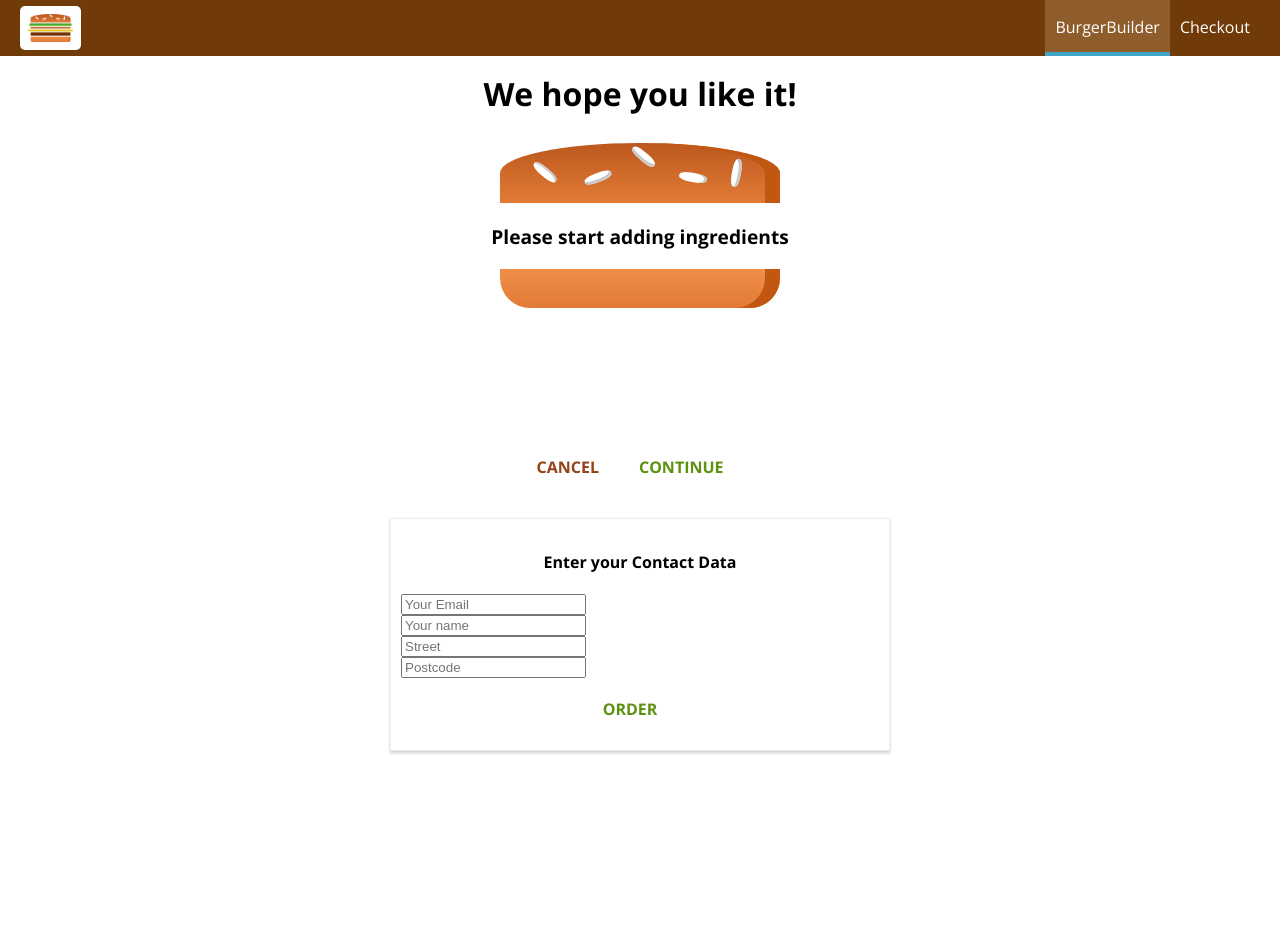
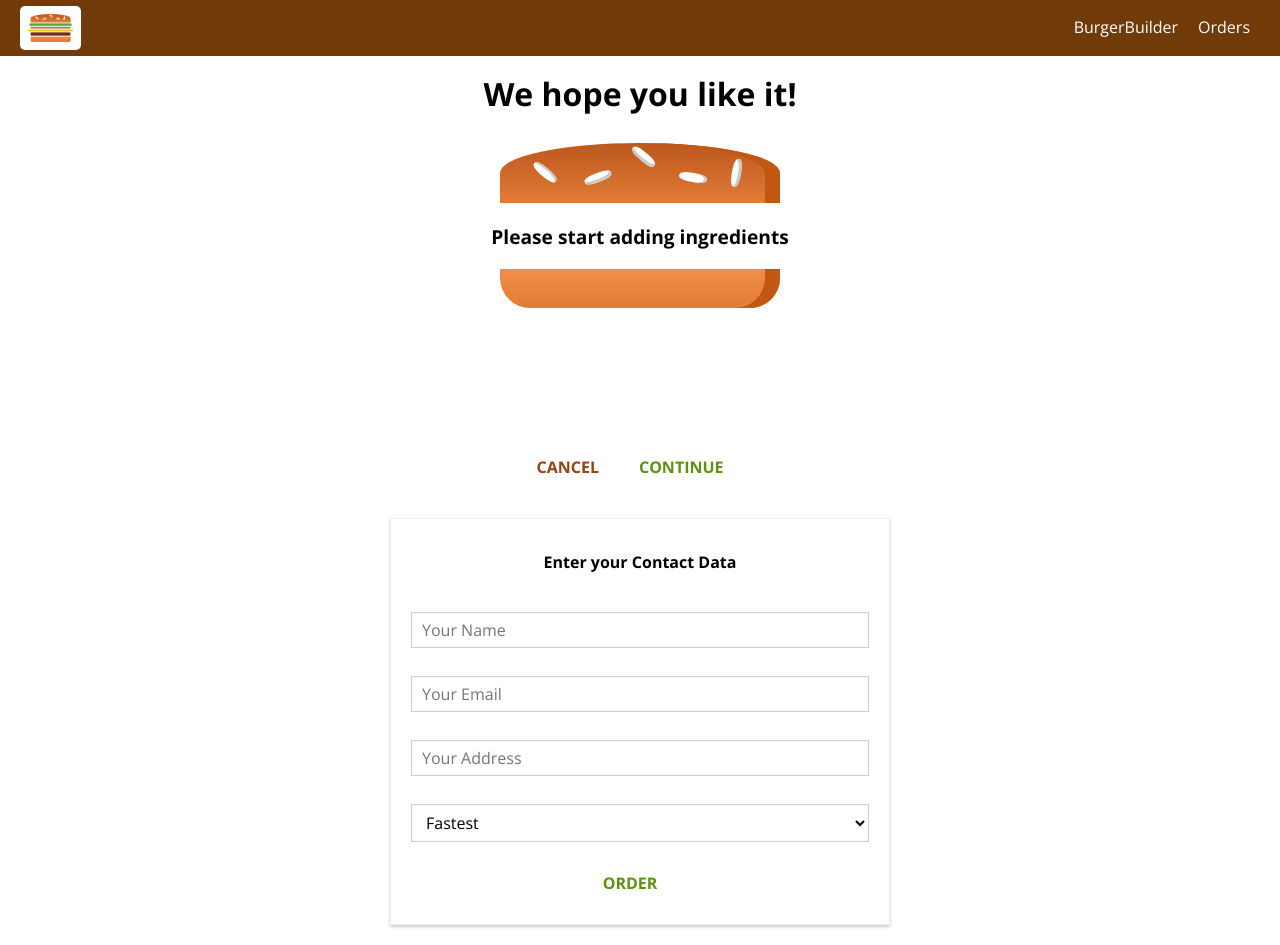
Before and after one commit to dekarst/react-course, a React app: page /checkout in a window 1280 px wide. Both pictures are taken after a click on the button "CONTINUE". Before the commit the page ends 800 px from the top, so only its background shows below. Built offline with nearby package versions, Linux system fonts and the light colour scheme.

Commit message:
Update Order component and build generic Input component

```diff
--- a/src/App.js
+++ b/src/App.js
@@ -20,6 +20,7 @@ class App extends Component {
           {/* <BurgerBuilder />
           <Checkout /> */}
         </Layout>
+
       </div>
     );
   }
--- a/src/components/Burger/Burger.module.css
+++ b/src/components/Burger/Burger.module.css
@@ -2,7 +2,7 @@
   width: 100%;
   margin: auto;
   height: 12rem;
-  overflow: scroll;
+  overflow: auto;
   text-align: center;
   font-weight: bold;
   font-size: 1.2rem;
--- a/src/components/Navigation/NavigationItems/NavigationItem/NavigationItem.js
+++ b/src/components/Navigation/NavigationItems/NavigationItem/NavigationItem.js
@@ -1,10 +1,11 @@
 import React from 'react';
 
 import styles from './NavigationItem.module.css';
+import { NavLink } from 'react-router-dom';
 
 const navigationItem = props => (
   <li className={styles.NavigationItem}>
-    <a href={props.link} className={props.active ? styles.active : null}>{props.children}</a>
+    <NavLink exact={props.exact} to={props.link} activeClassName={styles.active}>{props.children}</NavLink>
   </li>
 );
 
--- a/src/components/Navigation/NavigationItems/NavigationItems.js
+++ b/src/components/Navigation/NavigationItems/NavigationItems.js
@@ -4,8 +4,8 @@ import styles from './NavigationItems.module.css';
 
 const navigationItems = props => (
   <ul className={styles.NavigationItems}>
-    <NavigationItem link="/" active>BurgerBuilder</NavigationItem>
-    <NavigationItem link="/">Checkout</NavigationItem>
+    <NavigationItem exact link="/">BurgerBuilder</NavigationItem>
+    <NavigationItem link="/orders">Orders</NavigationItem>
   </ul>
 );
 
--- /dev/null
+++ b/src/components/Order/Order.js
@@ -0,0 +1,23 @@
+import React from 'react';
+import styles from './Order.module.css';
+
+const order = props => {
+    const ingredients = [];
+
+    for (let ingredientName in props.ingredients) {
+        ingredients.push({name: ingredientName, amount: props.ingredients[ingredientName]})
+    }
+
+    const ingredientOutput = ingredients.map(ig => {
+        return <span style={{textTransform: 'capitalize', display: 'inline-block', margin: '0 8px', border: '1px solid #ccc', padding: '5px'}}key={ig.name}>{ig.name} ({ig.amount})</span>;
+    })
+
+    return (
+        <div className={styles.Order}>
+            <p>Ingredients: {ingredientOutput}</p>
+            <p>Price: <strong>USD {Number.parseFloat(props.price).toFixed(2)}</strong></p>
+        </div>
+    );
+}
+
+export default order;
--- /dev/null
+++ b/src/components/Order/Order.module.css
@@ -0,0 +1,8 @@
+.Order {
+    width: 80%;
+    border: 1px solid #eee;
+    box-shadow: 0 2px 3px #ccc;
+    padding: 10px;
+    margin: 10px auto;
+    box-shadow: border-box;
+}
--- /dev/null
+++ b/src/components/UI/Input/Input.js
@@ -0,0 +1,37 @@
+import React from 'react';
+import styles from './Input.module.css';
+
+const input = props => {
+    let inputElement = null;
+
+    switch(props.elementType) {
+        case ('input'):
+            inputElement = <input className={styles.InputElement} {...props.elementConfig} value={props.value} />;
+            break;
+        case ('textarea'):
+            inputElement = <textarea className={styles.InputElement} {...props.elementConfig} value={props.value} />;
+            break;
+        case ('select'):
+            inputElement = (
+            <select
+             className={styles.InputElement}
+             value={props.value}>
+                {props.elementConfig.options.map(option => {
+                    return <option key={option.value} value={option.value}>{option.displayValue}</option>
+                    })
+                }
+            </select>);
+            break;
+        default:
+            inputElement = <input className={styles.InputElement} {...props.elementConfig} value={props.value} />;
+    }
+
+    return (
+        <div className={styles.Input}>
+            <label className={styles.Label}>{props.label}</label>
+            {inputElement}
+        </div>
+    );
+}
+
+export default input;
--- /dev/null
+++ b/src/components/UI/Input/Input.module.css
@@ -0,0 +1,27 @@
+.Input {
+    width: 100%;
+    padding: 10px;
+    box-sizing: border-box;
+}
+
+.Label {
+    font-weight: bold;
+    display: block;
+    margin-bottom: 8px;
+}
+
+.InputElement {
+    outline: none;
+    border: 1px solid #ccc;
+    background-color: white;
+    font: inherit;
+    padding: 6px 10px;
+    display: block;
+    width: 100%;
+    box-sizing: border-box;
+}
+
+.InputElement:focus {
+    outline: none;
+    background-color: #ccc;
+}
--- a/src/containers/Checkout/ContactData/ContactData.js
+++ b/src/containers/Checkout/ContactData/ContactData.js
@@ -3,15 +3,18 @@ import Button from '../../../components/UI/Button/Button';
 import Spinner from '../../../components/UI/Spinner/Spinner';
 import styles from './ContactData.module.css'
 import axios from '../../../axios-orders';
+import Input from '../../../components/UI/Input/Input';
 
 
 class ContactData extends Component {
     state = {
-        name: '',
-        email: '',
-        address: {
-            street: '',
-            postalCode: ''
+        orderForm: {
+            customer: {
+            name: {elementType: 'input', elementConfig: { type: 'text', placeholder: 'Your Name' }, value: ''},
+            email: {elementType: 'input', elementConfig: { type: 'text', placeholder: 'Your Email' }, value: ''},
+            address: {elementType: 'input', elementConfig: { type: 'text', placeholder: 'Your Address' }, value: ''},
+            deliveryMethod: {elementType: 'select', elementConfig: { options: [{value: 'fastest', displayValue: 'Fastest'}, {value: 'cheapest', displayValue: 'Cheapest'}] }, value: ''}
+            }
         },
         loading: false
     }
@@ -20,16 +23,9 @@ class ContactData extends Component {
         event.preventDefault();
         this.setState({loading: true});
 
-        const { name, email, address } = this.state;
         const order = {
             ingredients: this.props.ingredients,
             price: this.props.price,
-            customer: {
-                name,
-                email,
-                address
-            },
-            deliveryMethod: 'fastest'
         };
 
         axios.post('orders.json', order).then(
@@ -44,12 +40,21 @@ class ContactData extends Component {
     }
 
     render() {
+
+        const formElements = [];
+
+        for (let key in this.state.orderForm.customer) {
+            formElements.push({
+                id: key,
+                config: this.state.orderForm.customer[key]
+            })
+        }
+
         let form = (
             <form>
-                <input type="text" name="email" placeholder="Your Email" />
-                <input type="text" name="name" placeholder="Your name" />
-                <input type="text" name="street" placeholder="Street" />
-                <input type="text" name="postcode" placeholder="Postcode" />
+                {formElements.map(el => (
+                    <Input key={el.id} elementType={el.config.elementType} elementConfig={el.config.elementConfig} value={el.config.value} />
+                ))}
                 <Button clicked={this.orderHandler} type="Success">ORDER</Button>
             </form>
         );
--- a/src/containers/Checkout/ContactData/ContactData.module.css
+++ b/src/containers/Checkout/ContactData/ContactData.module.css
@@ -9,10 +9,6 @@
     box-sizing: border-box;
 }
 
-.ContactData input {
-    display: block;
-}
-
 @media (min-width: 600px) {
     .ContactData {
         width: 500px;
--- a/src/containers/Orders/Orders.js
+++ b/src/containers/Orders/Orders.js
@@ -1,16 +1,37 @@
-import { Component } from "react";
+import React, { Component } from 'react';
+import axios from '../../axios-orders';
+
+import Order from '../../components/Order/Order';
+import withErrorHandler from '../../hoc/withErrorHandler/withErrorHandler';
 
 class Orders extends Component {
     state = {
-
+      orders: [],
+      loading: true
     }
 
-    componentDidMount() {}
+    componentDidMount() {
+      axios.get('orders.json').then(
+        res => {
+          const fetchedOrders = [];
+          for (let key in res.data) {
+            fetchedOrders.push({...res.data[key], id: key});
+          }
+
+          this.setState({ loading: false, orders: fetchedOrders });
+        }
+      ).catch(err => {
+        this.setState({ loading: false })
+      })
+    }
 
     render() {
-
-      return
+      return (
+        <div>
+          {this.state.orders.map(order => <Order key={order.id} ingredients={order.ingredients} price={order.price} />)}
+        </div>
+      );
     }
 }
 
-export default Orders;
+export default withErrorHandler(Orders, axios);
```
Also changed, not shown: src/Checkout/ContactData/ContactData.js (deleted, +0 -70 lines).
